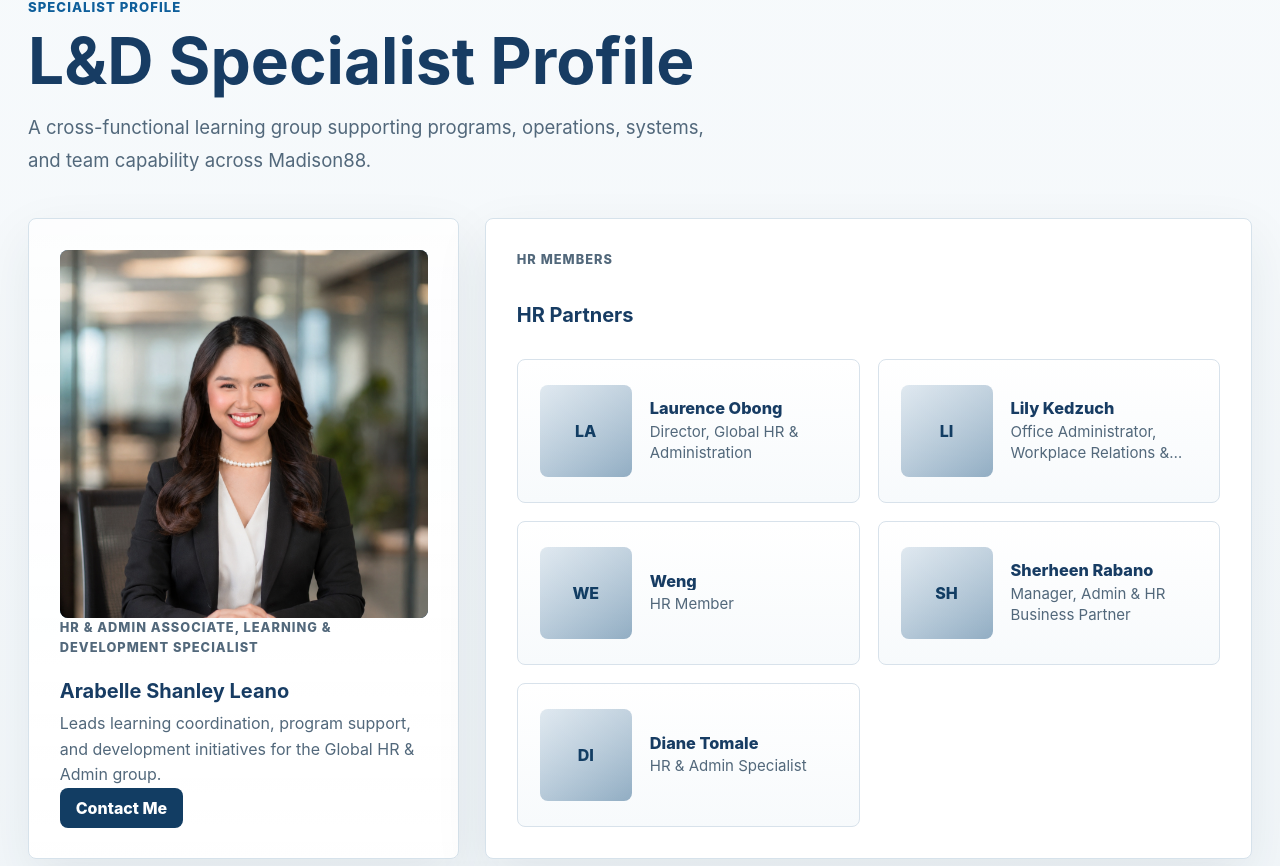
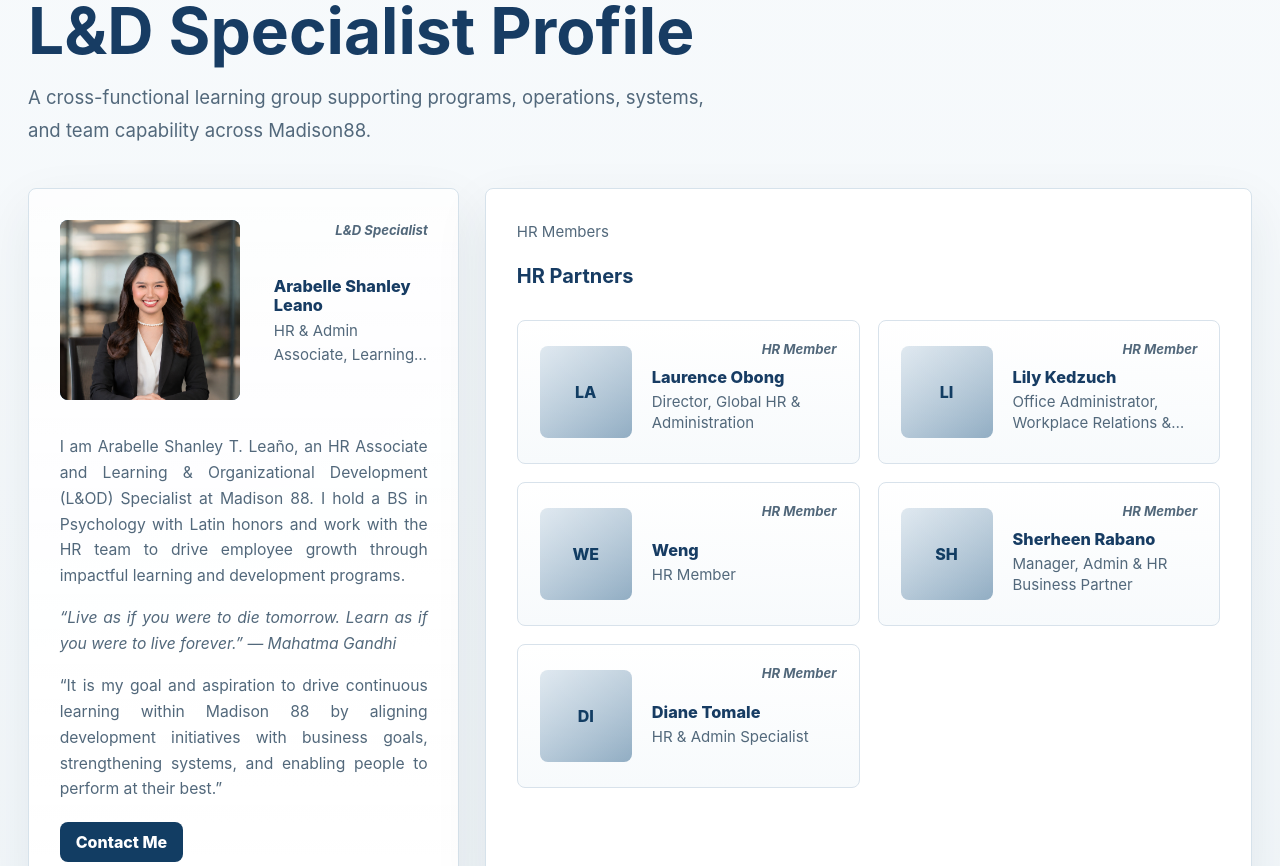
Before and after one commit to madison88admin/L-D-Website, a React (Vite) app: page / in a window 1280 px wide. Shown: the part 2714-3580 px from the top of the page. Built offline with nearby package versions, Linux system fonts and the light colour scheme.

Commit message:
Update home page UI and structure

```diff
--- a/src/index.css
+++ b/src/index.css
@@ -582,9 +582,25 @@ a {
     linear-gradient(135deg, #dfeaf3, #ffffff);
 }
 
+.profile-card-header {
+  position: relative;
+  display: grid;
+  grid-template-columns: 180px 1fr;
+  align-items: center;
+  gap: clamp(22px, 3vw, 34px);
+}
+
+.profile-card-intro {
+  min-width: 0;
+  width: min(100%, 280px);
+  justify-self: end;
+  padding-top: 24px;
+}
+
 .hr-members-card {
   display: flex;
   flex-direction: column;
+  min-height: 100%;
 }
 
 .hr-members-card .hr-member-list {
@@ -593,27 +609,90 @@ a {
 
 .profile-photo {
   aspect-ratio: 1;
-  width: 100%;
+  width: 180px;
   flex: 0 0 auto;
 }
 
+.profile-classification {
+  margin: 0 0 8px;
+  color: #52687b;
+  font-size: 0.78rem;
+  font-weight: 900;
+  letter-spacing: 0.08em;
+  line-height: 1.2;
+  text-transform: uppercase;
+}
+
+.profile-title {
+  position: absolute;
+  top: 0;
+  right: 0;
+  max-width: min(52%, 220px);
+  margin: 0;
+  color: #0f5f9b;
+  font-size: 0.82rem;
+  font-style: oblique 8deg;
+  font-weight: 700;
+  line-height: 1.2;
+  text-align: right;
+}
+
 .profile-role {
-  min-height: 2.6em;
-  margin: 18px 0 8px;
-  color: #0f5f9b;
-  font-size: 0.8rem;
-  font-weight: 800;
-  line-height: 1.3;
-  letter-spacing: 0.08em;
-  text-transform: uppercase;
+  margin: 4px 0 0;
+  color: #52687b;
+  font-size: 0.94rem;
+  font-weight: 400;
+  line-height: 1.38;
+  letter-spacing: 0;
+  text-transform: none;
   overflow: hidden;
   display: -webkit-box;
   -webkit-box-orient: vertical;
   -webkit-line-clamp: 2;
 }
 
-.profile-card > p:not(.profile-role) {
-  min-height: 4.8em;
+.profile-card-intro h3 {
+  margin: 0 0 4px;
+  color: #173c63;
+  font-size: 1.02rem;
+  font-weight: 800;
+  line-height: 1.15;
+}
+
+.profile-story {
+  display: grid;
+  gap: 16px;
+  margin-top: clamp(24px, 3vw, 34px);
+}
+
+.profile-story > div {
+  min-width: 0;
+}
+
+.profile-story-label {
+  margin: 0 0 6px;
+  color: #0f5f9b;
+  font-size: 0.74rem;
+  font-weight: 900;
+  letter-spacing: 0.08em;
+  line-height: 1.2;
+  text-transform: uppercase;
+}
+
+.profile-story p:not(.profile-story-label) {
+  margin: 0;
+  color: #52687b;
+  font-size: 0.98rem;
+  line-height: 1.65;
+  text-align: justify;
+  overflow-wrap: anywhere;
+}
+
+.profile-story > div:nth-child(2) p:not(.profile-story-label) {
+  font-style: italic;
+}
+
+.profile-card > p:not(.profile-role, .profile-title, .profile-classification, .profile-story-label) {
   overflow: hidden;
   display: -webkit-box;
   -webkit-box-orient: vertical;
@@ -658,6 +737,7 @@ a {
 }
 
 .contributor-profile {
+  position: relative;
   height: 144px;
   min-width: 0;
   display: grid;
@@ -697,8 +777,28 @@ a {
   letter-spacing: 0;
 }
 
+.contributor-details {
+  min-width: 0;
+  padding-top: 18px;
+  padding-left: 2px;
+}
+
+.member-profile-title {
+  position: absolute;
+  top: 18px;
+  right: 22px;
+  max-width: calc(100% - 136px);
+  margin: 0;
+  color: #0f5f9b;
+  font-size: 0.82rem;
+  font-style: oblique 8deg;
+  font-weight: 700;
+  line-height: 1.2;
+  text-align: right;
+}
+
 .contributor-profile h4 {
-  margin: 0 0 4px;
+  margin: 0 0 5px;
   color: #173c63;
   font-size: 1.02rem;
   font-weight: 800;
@@ -709,7 +809,7 @@ a {
   -webkit-line-clamp: 2;
 }
 
-.contributor-profile p {
+.contributor-profile p:not(.member-profile-title) {
   margin: 0;
   color: #52687b;
   font-size: 0.94rem;
@@ -719,10 +819,6 @@ a {
   display: -webkit-box;
   -webkit-box-orient: vertical;
   -webkit-line-clamp: 2;
-}
-
-.contributor-profile > div:last-child {
-  min-width: 0;
 }
 
 .hr-admin-overlay {
@@ -875,7 +971,13 @@ a {
 
 .hr-admin-member-row {
   display: grid;
-  grid-template-columns: minmax(170px, 1.15fr) minmax(150px, 1fr) minmax(180px, 1.35fr) minmax(76px, 0.42fr) auto;
+  grid-template-columns:
+    minmax(170px, 1.15fr)
+    minmax(120px, 0.8fr)
+    minmax(150px, 1fr)
+    minmax(180px, 1.35fr)
+    minmax(76px, 0.42fr)
+    auto;
   align-items: center;
   gap: 12px;
 }
@@ -1286,6 +1388,28 @@ a {
 }
 
 @media (max-width: 520px) {
+  .profile-card-header {
+    grid-template-columns: 1fr;
+  }
+
+  .profile-title {
+    position: static;
+    max-width: none;
+    margin-bottom: 6px;
+    text-align: center;
+  }
+
+  .profile-photo {
+    width: min(100%, 220px);
+    margin: 0 auto;
+  }
+
+  .profile-card-intro {
+    width: 100%;
+    padding-top: 0;
+    text-align: center;
+  }
+
   .contributors-list,
   .hr-member-list {
     grid-template-columns: 1fr;
@@ -1296,6 +1420,17 @@ a {
     grid-template-columns: 76px 1fr;
     height: 116px;
     padding: 14px;
+  }
+
+  .contributor-details {
+    padding-top: 16px;
+  }
+
+  .member-profile-title {
+    top: 12px;
+    right: 14px;
+    max-width: calc(100% - 110px);
+    font-size: 0.76rem;
   }
 
   .contributor-photo {
--- a/src/pages/Home.tsx
+++ b/src/pages/Home.tsx
@@ -8,6 +8,7 @@ type ProgramPreviewStyle = CSSProperties & {
 };
 
 type TeamMember = {
+  title?: string;
   name: string;
   role: string;
   initials: string;
@@ -15,6 +16,10 @@ type TeamMember = {
 };
 
 type TeamContent = {
+  heading: {
+    title: string;
+    description: string;
+  };
   specialist: TeamMember & {
     bio: string;
   };
@@ -29,13 +34,22 @@ const teamFieldLimits = {
   specialistName: 60,
   specialistRole: 90,
   specialistBio: 180,
+  headingTitle: 70,
+  headingDescription: 180,
+  memberTitle: 40,
   memberName: 45,
   memberRole: 80,
   initials: 4,
 };
 
 const defaultTeamContent: TeamContent = {
+  heading: {
+    title: 'L&D Specialist Profile',
+    description:
+      'A cross-functional learning group supporting programs, operations, systems, and team capability across Madison88.',
+  },
   specialist: {
+    title: 'L&D Specialist',
     name: 'Arabelle Shanley Leano',
     role: 'HR & Admin Associate, Learning & Development Specialist',
     initials: 'AS',
@@ -77,6 +91,15 @@ const defaultTeamContent: TeamContent = {
     { name: 'Cris Ascano', role: 'Administration', initials: 'CA', image: '' },
   ],
 };
+
+const specialistIntroduction =
+  'I am Arabelle Shanley T. Leaño, an HR Associate and Learning & Organizational Development (L&OD) Specialist at Madison 88. I hold a BS in Psychology with Latin honors and work with the HR team to drive employee growth through impactful learning and development programs.';
+
+const specialistQuote =
+  '“Live as if you were to die tomorrow. Learn as if you were to live forever.” — Mahatma Gandhi';
+
+const specialistMantra =
+  '“It is my goal and aspiration to drive continuous learning within Madison 88 by aligning development initiatives with business goals, strengthening systems, and enabling people to perform at their best.”';
 
 function loadTeamContent() {
   if (typeof window === 'undefined') {
@@ -147,6 +170,7 @@ function resizeImageForStorage(file: File) {
 
 function getBlankMember(): TeamMember {
   return {
+    title: 'Team Member',
     name: 'New Member',
     role: 'Role',
     initials: 'NM',
@@ -197,6 +221,17 @@ function Home() {
       ...content,
       specialist: {
         ...content.specialist,
+        [field]: value,
+      },
+    }));
+  };
+
+  const updateSectionHeading = (field: keyof NonNullable<TeamContent['heading']>, value: string) => {
+    setDraftTeamContent((content) => ({
+      ...content,
+      heading: {
+        title: content.heading?.title || defaultTeamContent.heading.title,
+        description: content.heading?.description || defaultTeamContent.heading.description,
         [field]: value,
       },
     }));
@@ -355,12 +390,8 @@ function Home() {
               }
             }}
           >
-            <p className="section-kicker">Specialist Profile</p>
-            <h2>L&amp;D Specialist Profile</h2>
-            <p>
-              A cross-functional learning group supporting programs, operations,
-              systems, and team capability across Madison88.
-            </p>
+            <h2>{teamContent.heading?.title || defaultTeamContent.heading.title}</h2>
+            <p>{teamContent.heading?.description || defaultTeamContent.heading.description}</p>
           </div>
 
           <div className="profile-layout">
@@ -372,12 +403,30 @@ function Home() {
                 }
               }}
             >
-              <div className="specialist-photo profile-photo">
-                {renderMemberPhoto(teamContent.specialist)}
+              <div className="profile-card-header">
+                <div className="specialist-photo profile-photo">
+                  {renderMemberPhoto(teamContent.specialist)}
+                </div>
+                <div className="profile-card-intro">
+                  <p className="profile-title">
+                    {teamContent.specialist.title || 'L&D Specialist'}
+                  </p>
+                  <h3>{teamContent.specialist.name}</h3>
+                  <p className="profile-role">{teamContent.specialist.role}</p>
+                </div>
               </div>
-              <p className="profile-role">{teamContent.specialist.role}</p>
-              <h3>{teamContent.specialist.name}</h3>
-              <p>{teamContent.specialist.bio}</p>
+              <div className="profile-story">
+                <div>
+                  <p>{specialistIntroduction}</p>
+                </div>
+                <div>
+                  <p>{specialistQuote}</p>
+                </div>
+                <div>
+                  <p>{specialistMantra}</p>
+                </div>
+              </div>
+              <br></br>
               <a className="profile-contact" href="mailto:?subject=Learning%20%26%20Development%20Inquiry">
                 Contact Me
               </a>
@@ -392,7 +441,8 @@ function Home() {
                     <div className="contributor-photo">
                       {renderMemberPhoto(member)}
                     </div>
-                    <div>
+                    <div className="contributor-details">
+                      <p className="member-profile-title">{member.title || 'HR Member'}</p>
                       <h4>{member.name}</h4>
                       <p>{member.role}</p>
                     </div>
@@ -410,7 +460,8 @@ function Home() {
                     <div className="contributor-photo">
                       {renderMemberPhoto(contributor)}
                     </div>
-                    <div>
+                    <div className="contributor-details">
+                      <p className="member-profile-title">{contributor.title || 'Contributor'}</p>
                       <h4>{contributor.name}</h4>
                       <p>{contributor.role}</p>
                     </div>
@@ -473,8 +524,47 @@ function Home() {
             ) : (
               <div className="hr-admin-editor">
                 <section className="hr-admin-editor-section">
+                  <h3>Section Header</h3>
+                  <div className="hr-admin-grid">
+                    <label>
+                      Heading
+                      <input
+                        maxLength={teamFieldLimits.headingTitle}
+                        value={draftTeamContent.heading?.title || defaultTeamContent.heading.title}
+                        onChange={(event) => {
+                          updateSectionHeading('title', event.target.value);
+                        }}
+                      />
+                    </label>
+                    <label>
+                      Description
+                      <textarea
+                        maxLength={teamFieldLimits.headingDescription}
+                        value={
+                          draftTeamContent.heading?.description ||
+                          defaultTeamContent.heading.description
+                        }
+                        onChange={(event) => {
+                          updateSectionHeading('description', event.target.value);
+                        }}
+                      />
+                    </label>
+                  </div>
+                </section>
+
+                <section className="hr-admin-editor-section">
                   <h3>L&amp;D Specialist</h3>
                   <div className="hr-admin-grid">
+                    <label>
+                      Title
+                      <input
+                        maxLength={teamFieldLimits.memberTitle}
+                        value={draftTeamContent.specialist.title || 'L&D Specialist'}
+                        onChange={(event) => {
+                          updateSpecialist('title', event.target.value);
+                        }}
+                      />
+                    </label>
                     <label>
                       Name
                       <input
@@ -579,6 +669,14 @@ function Home() {
                         </label>
                       </div>
                       <input
+                        aria-label="HR member title"
+                        maxLength={teamFieldLimits.memberTitle}
+                        value={member.title || 'HR Member'}
+                        onChange={(event) => {
+                          updateTeamMember('hrMembers', index, 'title', event.target.value);
+                        }}
+                      />
+                      <input
                         aria-label="HR member name"
                         maxLength={teamFieldLimits.memberName}
                         value={member.name}
@@ -654,6 +752,14 @@ function Home() {
                         </label>
                       </div>
                       <input
+                        aria-label="Contributor title"
+                        maxLength={teamFieldLimits.memberTitle}
+                        value={member.title || 'Contributor'}
+                        onChange={(event) => {
+                          updateTeamMember('contributors', index, 'title', event.target.value);
+                        }}
+                      />
+                      <input
                         aria-label="Contributor name"
                         maxLength={teamFieldLimits.memberName}
                         value={member.name}
```
